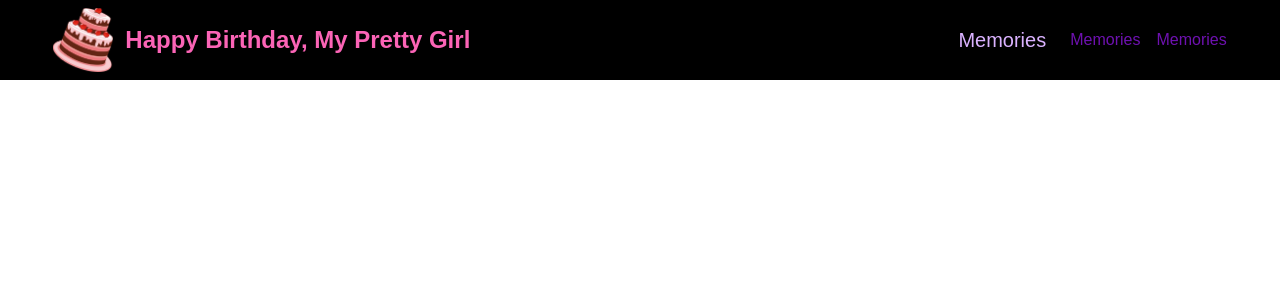
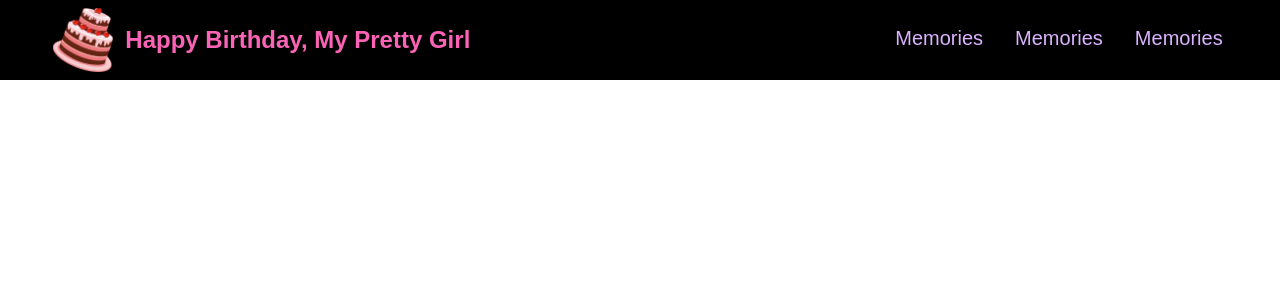
Before and after one commit to Wazida-in-code/Happy-Birthday, a Next.js app: page / in a window 1280 px wide. Shown: the top 300 px of the page. Built offline with nearby package versions, Linux system fonts and the light colour scheme; a web font is replaced by a local one.

Commit message:
Modified-Navbar

```diff
--- a/src/app/components/Navbar.tsx
+++ b/src/app/components/Navbar.tsx
@@ -11,10 +11,10 @@ const Navbar = () => {
                     <p className="font-bold text-pink-400 text-2xl">Happy Birthday, My Pretty Girl</p>
                 </div>
 
-                <div className="flex gap-4 items-center">
-                    <Link href="/memories" className="text-xl text-purple-300 hover:text-purple-800 hover:bg-purple-100 p-2 rounded-full hover:border hover:border-blue-600">Memories</Link>
-                    <Link href="/memories" className="text-purple-800">Memories</Link>
-                    <Link href="/memories" className="text-purple-800">Memories</Link>
+                <div className="flex gap-4 items-center pb-3">
+                    <Link href="/memories" className="text-xl text-purple-300 hover:text-purple-800 hover:bg-purple-100 p-2 rounded-full hover:border hover:border-blue-600 cursor-pointer translate-1 transition-all duration-250">Memories</Link>
+                    <Link href="/memories" className="text-xl text-purple-300 hover:text-purple-800 hover:bg-purple-100 p-2 rounded-full hover:border hover:border-blue-600 cursor-pointer translate-1 transition-all duration-250">Memories</Link>
+                    <Link href="/memories" className="text-xl text-purple-300 hover:text-purple-800 hover:bg-purple-100 p-2 rounded-full hover:border hover:border-blue-600 cursor-pointer translate-1 transition-all duration-250">Memories</Link>
                 </div>
             </div>
         </nav>
```
